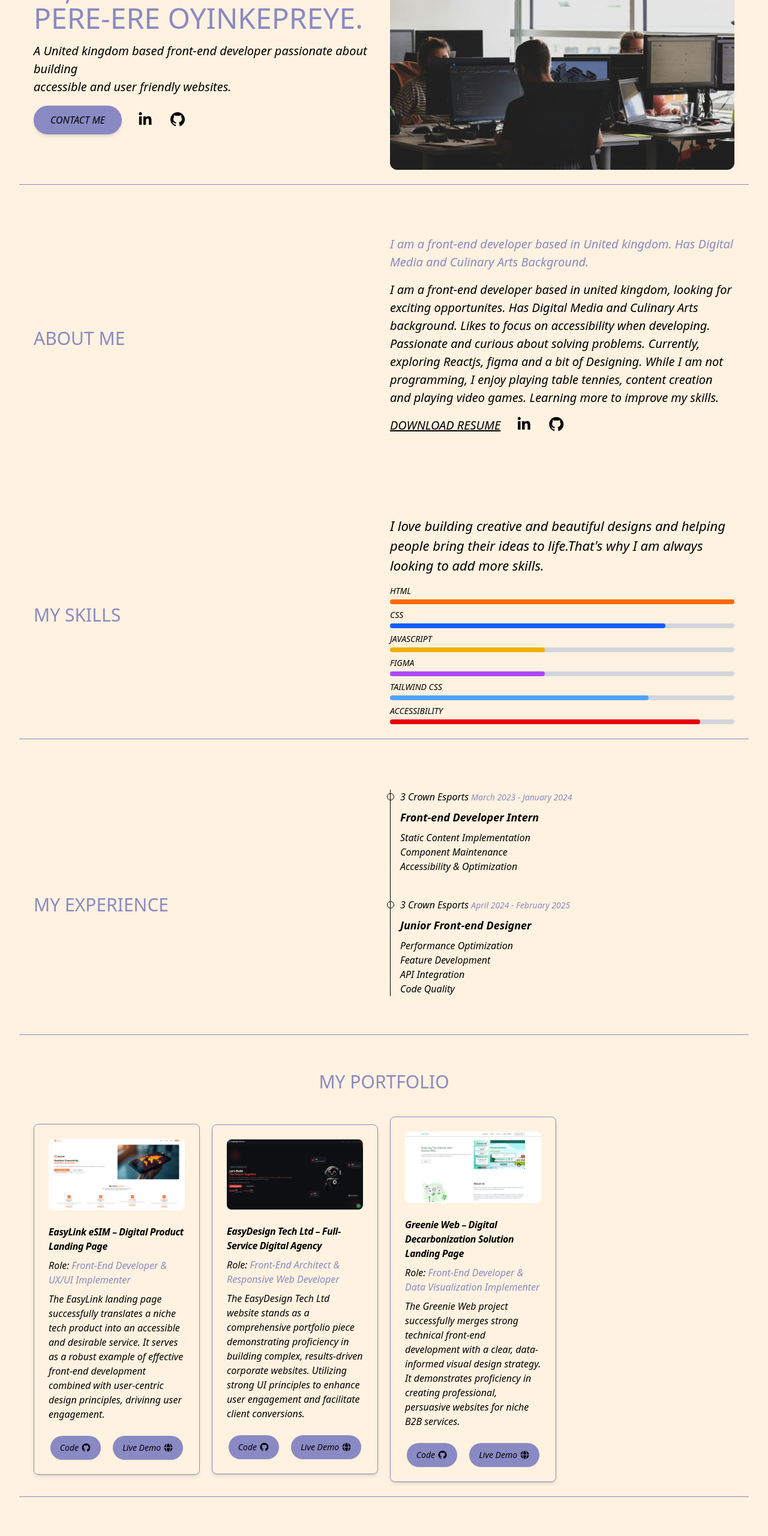
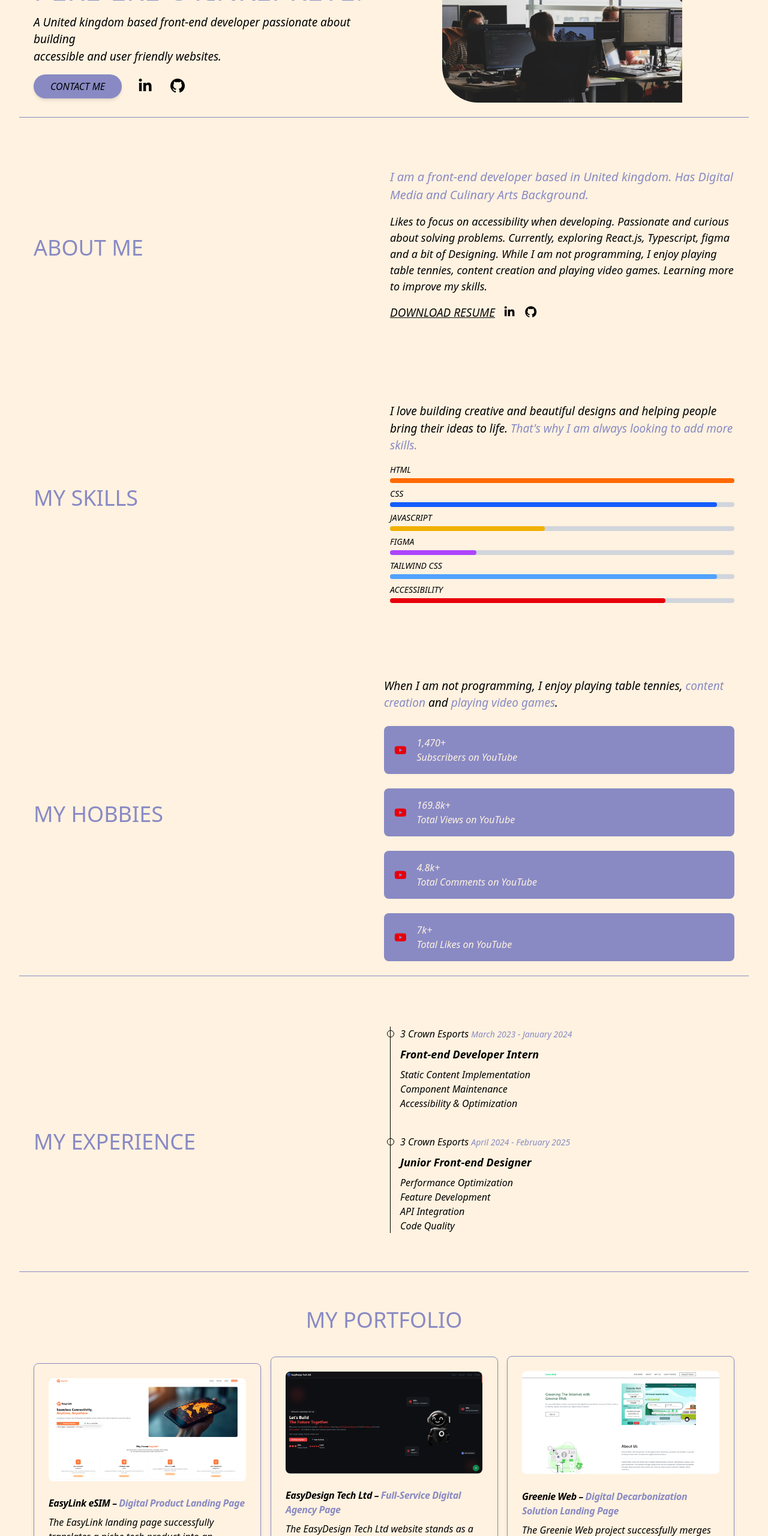
Before and after one commit to notEllayh/Ella-Portfolio, a website: page index.html in a window 1280 px wide. Shown: the part 220-2780 px from the top of the page at 60% size. Drawn offline with nearby package versions, Linux system fonts and the light colour scheme.

Commit message:
links updated

```diff
--- a/index.html
+++ b/index.html
@@ -16,6 +16,7 @@
       href="https://fonts.googleapis.com/css2?family=Poppins:ital,wght@0,100;0,200;0,300;0,400;0,500;0,600;0,700;0,800;0,900;1,100;1,200;1,300;1,400;1,500;1,600;1,700;1,800;1,900&display=swap"
       rel="stylesheet"
     />
+    <script src="https://cdn.jsdelivr.net/npm/@tailwindcss/browser@4"></script>
     <title>Pere-ere | Portfolio</title>
   </head>
 
@@ -32,7 +33,7 @@
         </div>
 
         <ul
-          class="hidden md:flex gap-5 mr-[30px] cursor-pointer text-[16px] md:text-[18px]"
+          class="hidden lg:flex gap-5 mr-[30px] cursor-pointer text-[16px] md:text-[18px]"
         >
           <li class="hover:text-[#898AC4] transition duration-300">
             <a href="#home"></a>Home
@@ -50,9 +51,15 @@
           </li>
         </ul>
 
-        <div class="md:hidden">
-          <i class="fa-solid fa-bars cursor-pointer" id="sidenavOpen"></i>
-          <i class="fa-solid fa-xmark cursor-pointer" id="sidenavClose"></i>
+        <div class="lg:hidden">
+          <i
+            class="fa-solid fa-bars cursor-pointer text-[#898AC4] text-[20px] md:text-[24px]"
+            id="sidenavOpen"
+          ></i>
+          <i
+            class="fa-solid fa-xmark cursor-pointer text-[#898AC4]"
+            id="sidenavClose"
+          ></i>
         </div>
       </nav>
     </header>
@@ -60,29 +67,25 @@
     <!-- SideNav -->
     <aside
       id="sidenav"
-      class="sidebar fixed top-18 left-0 w-full bg-[#898AC4] shadow-2xl z-50 md:hidden hidden"
+      class="sidebar fixed top-16 left-0 w-full h-60 bg-[#898AC4] shadow-2xl z-50 hidden"
     >
       <div
         class="p-4 flex flex-col gap-6 w-fit mx-auto text-center font-medium"
       >
-        <li class="cursor-pointer list-none"><a href="#home"></a>Home</li>
-        <li class="cursor-pointer list-none"><a href="#about"></a>About</li>
-        <li class="cursor-pointer list-none">
+        <li class="cursor-pointer list-none text-[#fff2e0] text-[18px]">
+          <a href="#home"></a>Home
+        </li>
+        <li class="cursor-pointer list-none text-[#fff2e0] text-[18px]">
+          <a href="#about"></a>About
+        </li>
+        <li class="cursor-pointer list-none text-[#fff2e0] text-[18px]">
           <a href="#portfolio"></a>Portfolio
         </li>
-        <li class="bg-[#FFF2E0] rounded-lg px-2 hover:bg-[#d3c6b5] list-none">
+        <li
+          class="text-[#fff2e0] text-[18px] list-none animate-pulse duration-300"
+        >
           <a href="#contact"></a>Contact
         </li>
-
-        <div class="space-x-3">
-          <a href="https://www.linkedin.com/in/ella-oyins-363358337/"
-            ><i class="fa-brands fa-linkedin-in"></i
-          ></a>
-          <a href="https://github.com/notEllayh"
-            ><i class="fa-brands fa-github"></i
-          ></a>
-          <a href=""><i class="fa-brands fa-figma"></i></a>
-        </div>
       </div>
     </aside>
 
@@ -90,13 +93,13 @@
       <!-- Hero Section -->
       <section id="home" class="relative">
         <div
-          class="grid justify-center items-center md:border-b md:border-b-[#898AC4] md:grid-cols-2 gap-5 md:p-6"
+          class="grid grid-cols-1 justify-center items-center md:border-b md:border-b-[#898AC4] md:grid-cols-2 gap-5 md:p-6"
         >
           <div>
-            <h1 class="text-5xl md:text-6xl font-medium text-[#898AC4]">
+            <h1 class="text-4xl lg:text-5xl font-medium text-[#898AC4]">
               HI, I AM <span class="block">PERE-ERE OYINKEPREYE.</span>
             </h1>
-            <p class="my-4 italic text-[18px] md:text-[20px]">
+            <p class="my-4 italic text-[17px] md:text-[19px]">
               A United kingdom based front-end developer passionate about
               building
               <span class="block">accessible and user friendly websites.</span>
@@ -104,7 +107,7 @@
 
             <div class="flex items-center gap-6">
               <button
-                class="bg-[#898AC4] italic px-2 py-1 md:px-7 md:py-3 rounded-full shadow-md cursor-pointer hover:bg-[#C0C9EE] transition duration-300"
+                class="bg-[#898AC4] italic px-2 py-1 md:px-7 md:py-2 rounded-full shadow-md cursor-pointer hover:bg-[#C0C9EE] transition duration-300"
               >
                 CONTACT ME
               </button>
@@ -121,11 +124,11 @@
             </div>
           </div>
 
-          <div data-aos="zoom-in" data-aos-duration="1000">
+          <div data-aos="zoom-in" data-aos-duration="1200">
             <img
               src="images/photo-1629904853716-f0bc54eea481.avif"
               alt=""
-              class="rounded-xl w-[300px] h-auto"
+              class="rounded-tr-[60px] rounded-bl-[60px] w-[300px] h-auto mx-auto md:w-[400px] md:h-auto"
             />
           </div>
         </div>
@@ -137,75 +140,67 @@
           class="grid justify-center items-center md:grid-cols-2 gap-5 md:p-6"
         >
           <div>
-            <h2 class="text-3xl md:text-6xl font-medium text-[#898AC4]">
+            <h2 class="text-3xl md:text-4xl font-medium text-[#898AC4]">
               ABOUT ME
             </h2>
           </div>
 
           <div data-aos="fade-up" data-aos-duration="1000">
             <h3
-              class="text-[18px] italic md:text-[20px] font-medium text-[#898AC4]"
+              class="text-[17px] italic md:text-[20px] font-medium text-[#898AC4]"
             >
               I am a front-end developer based in United kingdom.
               <span class=""
                 >Has Digital Media and Culinary Arts Background.</span
               >
             </h3>
-            <p class="my-4 italic text-[18px] md:text-[20px]">
-              I am a front-end developer based in united kingdom, looking for
-              exciting opportunites. Has Digital Media and Culinary Arts
-              background. Likes to focus on accessibility when developing.
-              Passionate and curious about solving problems. Currently,
-              exploring Reactjs, figma and a bit of Designing. While I am not
+            <p class="my-4 italic text-[17px] md:text-[18px]">
+              Likes to focus on accessibility when developing. Passionate and
+              curious about solving problems. Currently, exploring React.js,
+              Typescript, figma and a bit of Designing. While I am not
               programming, I enjoy playing table tennies, content creation and
               playing video games. Learning more to improve my skills.
             </p>
 
-            <div class="flex items-center my-3 gap-6">
+            <div class="flex items-center my-3 gap-3">
               <a href=""
                 ><button
-                  class="underline italic hover:text-[#C0C9EE] text-[20px] cursor-pointer"
+                  class="underline italic hover:text-[#C0C9EE] text-[17px] md:text-[19px] cursor-pointer animate-pulse transition duration-300"
                 >
                   DOWNLOAD RESUME
                 </button></a
               >
               <a href="https://www.linkedin.com/in/ella-oyins-363358337/"
                 ><i
-                  class="fa-brands fa-linkedin-in text-2xl hover:text-[#C0C9EE] transition duration-300"
+                  class="fa-brands fa-linkedin-in text-[17px] md:text-[19px] hover:text-[#C0C9EE] transition duration-300"
                 ></i
               ></a>
               <a href="https://github.com/notEllayh"
                 ><i
-                  class="fa-brands fa-github text-2xl hover:text-[#C0C9EE] transition duration-300"
+                  class="fa-brands fa-github text-[17px] md:text-[19px] hover:text-[#C0C9EE] transition duration-300"
                 ></i
               ></a>
             </div>
           </div>
         </div>
 
-        <div class="hidden">
-          <img
-            src="images/photo-1602992708529-c9fdb12905c9.avif"
-            alt=""
-            class="rounded-2xl w-fit mx-auto"
-          />
-        </div>
-
         <!-- My Skills -->
         <div
-          class="grid justify-center items-center md:border-b border-b-[#898AC4] md:grid-cols-2 mt-15 gap-5 md:p-6"
+          class="grid justify-center items-center md:grid-cols-2 mt-15 gap-5 md:p-6"
         >
           <div>
-            <h2 class="text-3xl md:text-6xl font-medium text-[#898AC4]">
+            <h2 class="text-3xl md:text-4xl font-medium text-[#898AC4]">
               MY SKILLS
             </h2>
           </div>
 
-          <div data-aos="fade-up" data-aos-duration="1000">
-            <p class="my-4 italic text-[18px] md:text-[22px]">
+          <div data-aos="fade-up" data-aos-duration="1200">
+            <p class="my-4 italic text-[17px] md:text-[19px]">
               I love building creative and beautiful designs and helping people
-              bring their ideas to life.That's why I am always looking to add
-              more skills.
+              bring their ideas to life.
+              <span class="text-[#898AC4]"
+                >That's why I am always looking to add more skills.</span
+              >
             </p>
 
             <div>
@@ -222,7 +217,7 @@
               <div class="w-full bg-gray-300 rounded-full h-2">
                 <div
                   class="bg-blue-600 h-2 rounded-full"
-                  style="width: 80%"
+                  style="width: 95%"
                 ></div>
               </div>
               <div class="mb-1 italic text-sm font-medium my-2">JAVASCRIPT</div>
@@ -236,7 +231,7 @@
               <div class="w-full bg-gray-300 rounded-full h-2">
                 <div
                   class="bg-purple-500 h-2 rounded-full"
-                  style="width: 45%"
+                  style="width: 25%"
                 ></div>
               </div>
               <div class="mb-1 italic text-sm font-medium my-2">
@@ -245,7 +240,7 @@
               <div class="w-full bg-gray-300 rounded-full h-2">
                 <div
                   class="bg-blue-400 h-2 rounded-full"
-                  style="width: 75%"
+                  style="width: 95%"
                 ></div>
               </div>
 
@@ -255,8 +250,85 @@
               <div class="w-full bg-gray-300 rounded-full h-2">
                 <div
                   class="bg-red-600 h-2 rounded-full"
-                  style="width: 90%"
+                  style="width: 80%"
                 ></div>
+              </div>
+            </div>
+          </div>
+        </div>
+
+        <!-- My Hobbies -->
+        <div
+          class="grid grid-cols-1 md:grid-cols-2 mt-15 md:border-b border-b-[#898AC4] md:p-6 items-center"
+        >
+          <div>
+            <h2 class="text-3xl md:text-4xl font-medium text-[#898AC4]">
+              MY HOBBIES
+            </h2>
+          </div>
+
+          <div>
+            <p class="my-4 italic text-[17px] md:text-[19px]">
+              When I am not programming, I enjoy playing table tennies,
+              <span class="text-[#898AC4]">content creation</span>
+              and <span class="text-[#898AC4]">playing video games</span>.
+            </p>
+
+            <div class="grid grid-cols-1 gap-6 mt-6 italic">
+              <div
+                data-aos="zoom-in"
+                data-aos-duration="1200"
+                class="bg-[#898ac4] p-4 rounded-lg flex items-center gap-4 cursor-pointer hover:bg-[#C0C9EE] transition duration-300"
+              >
+                <i class="fa-brands fa-youtube text-red-600 text-[18px]"></i>
+                <div
+                  class="text-[#fff2e0] hover:text-[#898ac4] transition duration-300"
+                >
+                  <h5>1,470+</h5>
+                  <p>Subscribers on YouTube</p>
+                </div>
+              </div>
+
+              <div
+                data-aos="zoom-in"
+                data-aos-duration="1200"
+                class="bg-[#898ac4] p-4 rounded-lg flex items-center gap-4 cursor-pointer hover:bg-[#C0C9EE] transition duration-300"
+              >
+                <i class="fa-brands fa-youtube text-red-600 text-[18px]"></i>
+                <div
+                  class="text-[#fff2e0] hover:text-[#898ac4] transition duration-300"
+                >
+                  <h5>169.8k+</h5>
+                  <p>Total Views on YouTube</p>
+                </div>
+              </div>
+
+              <div
+                data-aos="zoom-in"
+                data-aos-duration="1200"
+                class="bg-[#898ac4] p-4 rounded-lg flex items-center gap-4 cursor-pointer hover:bg-[#C0C9EE] transition duration-300"
+              >
+                <i class="fa-brands fa-youtube text-red-600 text-[18px]"></i>
+                <div
+                  class="text-[#fff2e0] hover:text-[#898ac4] transition duration-300"
+                >
+                  <h5>4.8k+</h5>
+                  <p>Total Comments on YouTube</p>
+                </div>
+              </div>
+
+              <div
+                data-aos="zoom-in"
+                data-aos-duration="1200"
+                class="bg-[#898ac4] p-4 rounded-lg flex items-center gap-4 cursor-pointer hover:bg-[#C0C9EE] transition duration-300"
+              >
+                <i class="fa-brands fa-youtube text-red-600 text-[18px]"></i>
+                <div
+                  class="text-[#fff2e0] hover:text-[#898ac4] transition duration-300"
+                >
+                  <h5>7k+</h5>
+                  <p>Total Likes on YouTube</p>
+                </div>
               </div>
             </div>
           </div>
@@ -269,7 +341,7 @@
           class="grid md:grid-cols-2 items-center gap-5 md:p-6 md:border-b border-b-[#898AC4]"
         >
           <div>
-            <h2 class="text-3xl md:text-6xl font-medium text-[#898AC4]">
+            <h2 class="text-3xl md:text-4xl font-medium text-[#898AC4]">
               MY EXPERIENCE
             </h2>
           </div>
@@ -326,12 +398,12 @@
       <!-- My Portfolio -->
       <section id="portfolio" class="">
         <div class="mb-4 w-fit mx-auto">
-          <h2 class="text-3xl md:text-6xl font-medium text-[#898AC4]">
+          <h2 class="text-3xl md:text-4xl font-medium text-[#898AC4]">
             MY PORTFOLIO
           </h2>
         </div>
         <div
-          class="grid md:grid-cols-2 lg:grid-cols-4 items-center gap-5 md:p-6 md:border-b border-b-[#898AC4]"
+          class="grid grid-cols-1 md:grid-cols-2 lg:grid-cols-3 items-center gap-4 md:p-6 md:border-b border-b-[#898AC4]"
         >
           <!-- Project 1 -->
           <div
@@ -348,17 +420,12 @@
             </a>
             <a href="#">
               <h5
-                class="mt-6 italic mb-2 md:text-2xl font-semibold tracking-tight text-heading"
+                class="mt-6 italic mb-2 font-semibold tracking-tight text-heading"
               >
-                EasyLink eSIM – Digital Product Landing Page
+                EasyLink eSIM –
+                <span class="text-[#898AC4]">Digital Product Landing Page</span>
               </h5>
             </a>
-            <p class="italic mb-2">
-              Role:
-              <span class="text-[#898AC4] font-medium"
-                >Front-End Developer & UX/UI Implementer</span
-              >
-            </p>
             <p class="mb-6 italic text-body">
               The EasyLink landing page successfully translates a niche tech
               product into an accessible and desirable service. It serves as a
@@ -402,17 +469,14 @@
             </a>
             <a href="#">
               <h5
-                class="mt-6 mb-2 italic md:text-2xl font-semibold tracking-tight text-heading"
+                class="mt-6 mb-2 italic font-semibold tracking-tight text-heading"
               >
-                EasyDesign Tech Ltd – Full-Service Digital Agency
+                EasyDesign Tech Ltd –
+                <span class="text-[#898AC4]"
+                  >Full-Service Digital Agency Page</span
+                >
               </h5>
             </a>
-            <p class="italic mb-2">
-              Role:
-              <span class="text-[#898AC4] font-medium"
-                >Front-End Architect & Responsive Web Developer</span
-              >
-            </p>
             <p class="mb-6 italic text-body">
               The EasyDesign Tech Ltd website stands as a comprehensive
               portfolio piece demonstrating proficiency in building complex,
@@ -424,7 +488,9 @@
               <div
                 class="italic items-center bg-[#898AC4] hover:bg-[#C0C9EE] transition duration-300 rounded-full shadow-xs font-medium text-sm px-4 py-2.5 cursor-pointer"
               >
-                <a href="https://github.com/notEllayh/EasyLink" target="_blank"
+                <a
+                  href="https://notellayh.github.io/EasyDesign-Tech-Ltd/"
+                  target="_blank"
                   >Code</a
                 >
                 <i class="fa-brands fa-github text-sm"></i>
@@ -442,7 +508,6 @@
           </div>
 
           <!-- Project 3 -->
-
           <div
             data-aos="zoom-in"
             data-aos-duration="1500"
@@ -457,17 +522,14 @@
             </a>
             <a href="#">
               <h5
-                class="mt-6 mb-2 md:text-2xl italic font-semibold tracking-tight text-heading"
+                class="mt-6 mb-2 italic font-semibold tracking-tight text-heading"
               >
-                Greenie Web – Digital Decarbonization Solution Landing Page
+                Greenie Web –
+                <span class="text-[#898AC4]"
+                  >Digital Decarbonization Solution Landing Page</span
+                >
               </h5>
             </a>
-            <p class="italic mb-2">
-              Role:
-              <span class="text-[#898AC4] font-medium"
-                >Front-End Developer & Data Visualization Implementer</span
-              >
-            </p>
             <p class="mb-6 italic text-body">
               The Greenie Web project successfully merges strong technical
               front-end development with a clear, data-informed visual design
@@ -513,7 +575,7 @@
       <section id="contact" class="">
         <div class="grid md:grid-cols-2 items-center gap-5 md:p-6">
           <div>
-            <h2 class="text-3xl md:text-6xl font-medium text-[#898AC4]">
+            <h2 class="text-3xl md:text-4xl font-medium text-[#898AC4]">
               LET'S CONNECT
             </h2>
             <p class="mt-3 text-[18px]">
@@ -557,7 +619,7 @@
                     type="text"
                     id="first_name"
                     name="first_name"
-                    class="bg-neutral-secondary-medium border border-default-medium text-heading text-sm rounded-base focus:ring-brand focus:border-brand block w-full px-3 py-2.5 shadow-xs placeholder:text-body"
+                    class="border border-[#898ac4] text-sm rounded-lg w-full px-3 py-2.5 shadow-xs"
                     placeholder="Ella"
                     required
                   />
@@ -572,7 +634,7 @@
                     type="text"
                     id="last_name"
                     name="last_name"
-                    class="bg-neutral-secondary-medium border border-default-medium text-heading text-sm rounded-base focus:ring-brand focus:border-brand block w-full px-3 py-2.5 shadow-xs placeholder:text-body"
+                    class="border border-[#898ac4] text-sm rounded-lg w-full px-3 py-2.5 shadow-xs"
                     placeholder="Oyins"
                     required
                   />
@@ -587,7 +649,7 @@
                     type="text"
                     id="company"
                     name="company"
-                    class="bg-neutral-secondary-medium border border-default-medium text-heading text-sm rounded-base focus:ring-brand focus:border-brand block w-full px-3 py-2.5 shadow-xs placeholder:text-body"
+                    class="border border-[#898ac4] text-sm rounded-lg w-full px-3 py-2.5 shadow-xs"
                     placeholder="Google"
                   />
                 </div>
@@ -601,7 +663,7 @@
                     type="tel"
                     id="phone_number"
                     name="phone_number"
-                    class="bg-neutral-secondary-medium border border-default-medium text-heading text-sm rounded-base focus:ring-brand focus:border-brand block w-full px-3 py-2.5 shadow-xs placeholder:text-body"
+                    class="border border-[#898ac4] text-sm rounded-lg w-full px-3 py-2.5 shadow-xs"
                     placeholder="123-45-678"
                   />
                 </div>
@@ -616,7 +678,7 @@
                   type="email"
                   id="email"
                   name="email"
-                  class="bg-neutral-secondary-medium border border-default-medium text-heading text-sm rounded-base focus:ring-brand focus:border-brand block w-full px-3 py-2.5 shadow-xs placeholder:text-body"
+                  class="border border-[#898ac4] text-sm rounded-lg w-full px-3 py-2.5 shadow-xs"
                   placeholder="ella.oyins@company.com"
                   required
                 />
@@ -632,7 +694,7 @@
                   id="message"
                   rows="4"
                   name="message"
-                  class="bg-neutral-secondary-medium border border-default-medium text-heading text-sm rounded-base focus:ring-brand focus:border-brand block w-full p-3.5 shadow-xs placeholder:text-body"
+                  class="border border-[#898ac4] text-sm rounded-lg w-full px-3 py-2.5 shadow-xs"
                   placeholder="Write your thoughts here..."
                   required
                 ></textarea>
@@ -660,7 +722,7 @@
               <button
                 id="submitBtn"
                 type="submit"
-                class="text-[#FFF2E0] bg-[#898AC4] hover:bg-[#C0C9EE] transition ease-in-out duration-300 cursor-pointer box-border border border-transparent rounded-full focus:ring-4 shadow-xs font-medium leading-5 rounded-base text-sm px-4 py-2.5 focus:outline-none"
+                class="text-[#FFF2E0] bg-[#898AC4] hover:bg-[#C0C9EE] transition ease-in-out duration-300 cursor-pointer box-border border border-transparent rounded-lg shadow-xs font-medium text-sm px-5 py-2.5 text-center"
               >
                 Submit
               </button>
@@ -696,14 +758,14 @@
             </li>
             <li>
               <a
-                href="about.html"
+                href="#about"
                 class="hover:underline hover:text-[#898AC4] transition duration-300 me-4 md:me-6"
                 >About</a
               >
             </li>
             <li>
               <a
-                href="portfolio.html"
+                href="#portfolio"
                 class="hover:underline hover:text-[#898AC4] transition duration-300 me-4 md:me-6"
                 >Portfolio</a
               >
@@ -711,7 +773,7 @@
 
             <li>
               <a
-                href="contact.html"
+                href="#contact"
                 class="hover:underline hover:text-[#898AC4] transition duration-300"
                 >Contact</a
               >
```
